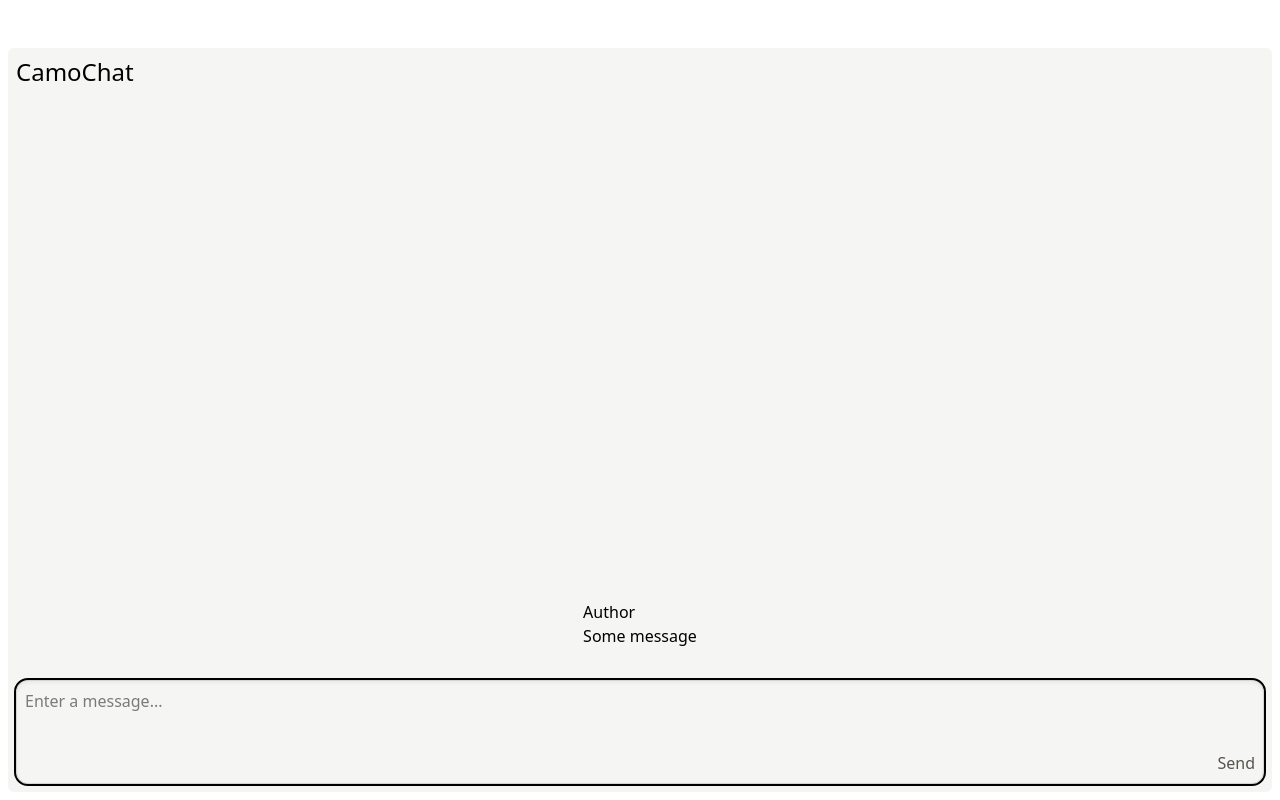
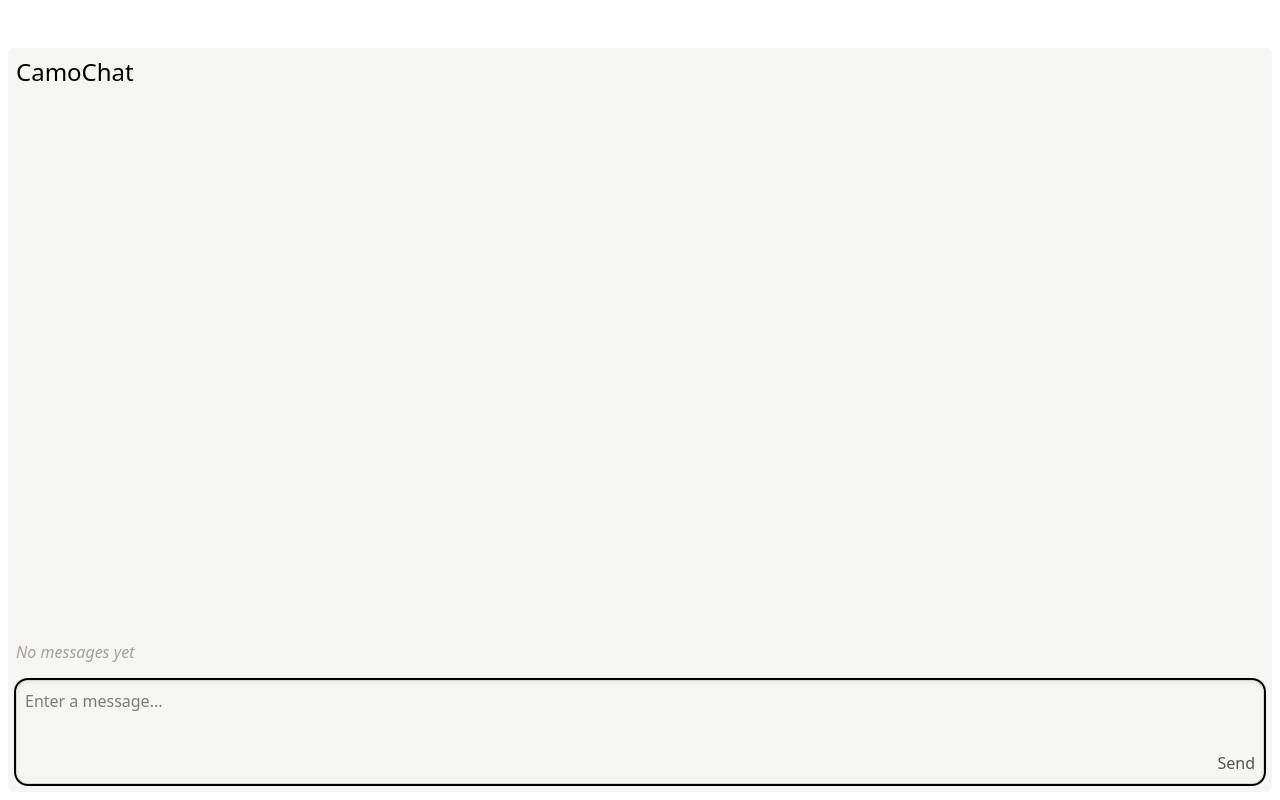
Before and after one commit to Dobefu/camochat, a React (Vite) app: page / in a window 1280 px wide. Built offline with nearby package versions, Linux system fonts and the light colour scheme.

Commit message:
feat: Add a messages component

```diff
--- a/src/components/chat.tsx
+++ b/src/components/chat.tsx
@@ -10,7 +10,7 @@ export default function Chat() {
   const onBlurInput = useCallback(() => setIsFocused(false), [])
 
   return (
-    <div className="flex flex-1 flex-col gap-8">
+    <div className="flex flex-1 flex-col gap-4">
       <div className="flex flex-1 flex-col items-center justify-end">
         <Messages />
       </div>
--- a/src/components/messages.tsx
+++ b/src/components/messages.tsx
@@ -1,21 +1,22 @@
 import { Message } from 'src/types/message'
 
 export default function Messages() {
-  const messages: Message[] = [
-    {
-      author: 'Author',
-      message: 'Some message',
-    },
-  ]
+  const messages: Message[] = []
 
   return (
-    <>
-      {messages.map((message) => (
-        <div>
-          <div>{message.author}</div>
-          <div>{message.message}</div>
-        </div>
-      ))}
-    </>
+    <div className="flex w-full flex-col gap-4">
+      {messages.length ? (
+        <>
+          {messages.map((message) => (
+            <div key={message.message}>
+              <p className="font-semibold">{message.author}</p>
+              <p>{message.message}</p>
+            </div>
+          ))}
+        </>
+      ) : (
+        <p className="text-stone-400 italic">No messages yet</p>
+      )}
+    </div>
   )
 }
```
